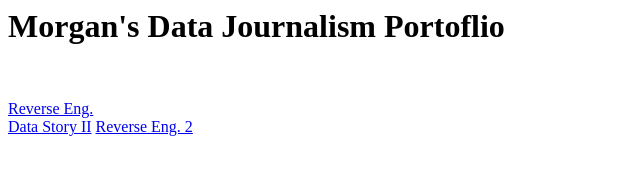
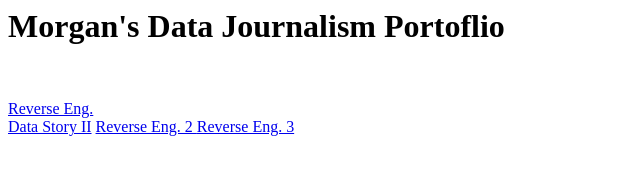
Before and after one commit to morganspackman/morganspackman.github.io, a plain HTML site: page index.html in a window 1280 px wide. Shown: the whole page, without its empty margins (0-640 px from the left). Drawn offline with Linux system fonts and the light colour scheme.

Commit message:
Update index.html

```diff
--- a/index.html
+++ b/index.html
@@ -4,4 +4,5 @@
   <a href="https://morganspackman.github.io/reverse-eng.-1/"> Reverse Eng.</a><br>
   <a href="https://morganspackman.github.io/DataStory2/index.html"> Data Story II</a>
   <a href= "https://morganspackman.github.io/reverse-eng.-2/"> Reverse Eng. 2 <a>
+    <a href= "https://morganspackman.github.io/reverse-eng.3/"> Reverse Eng. 3 <a>
 </p>
```
